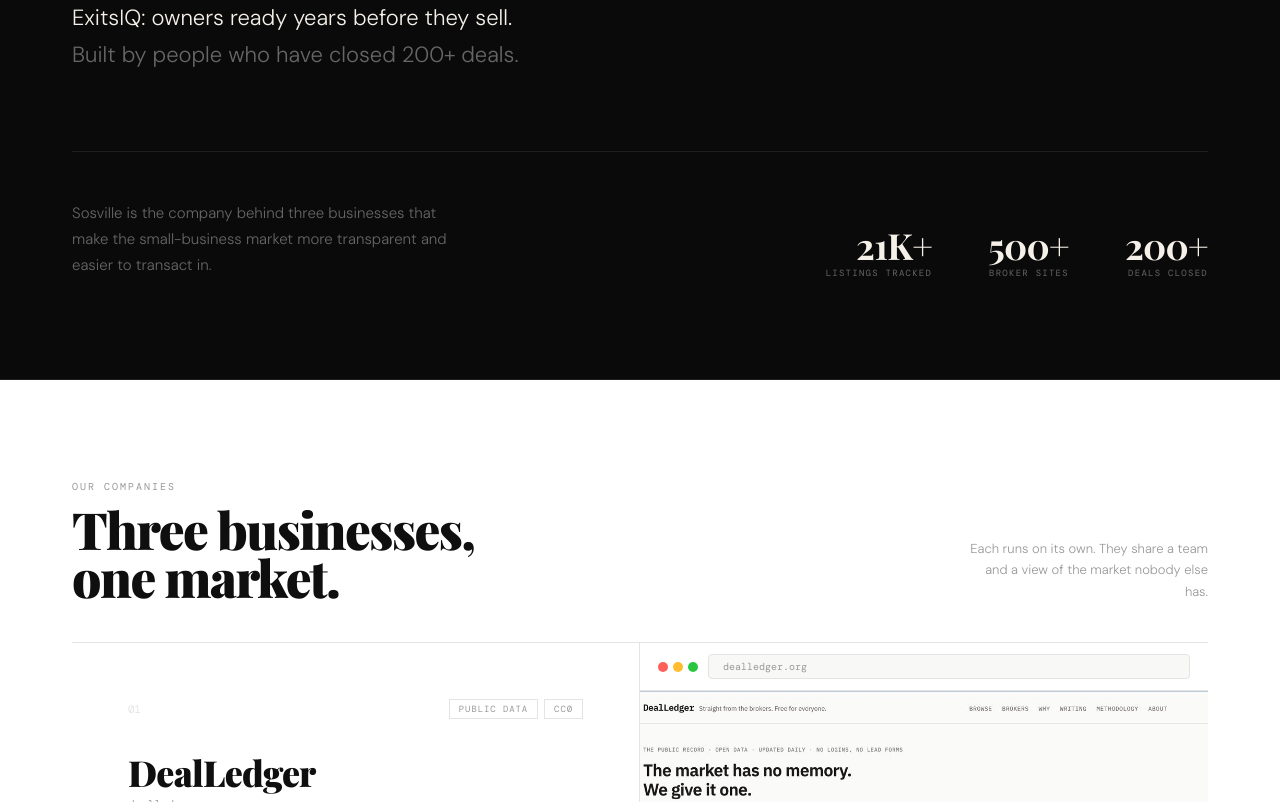
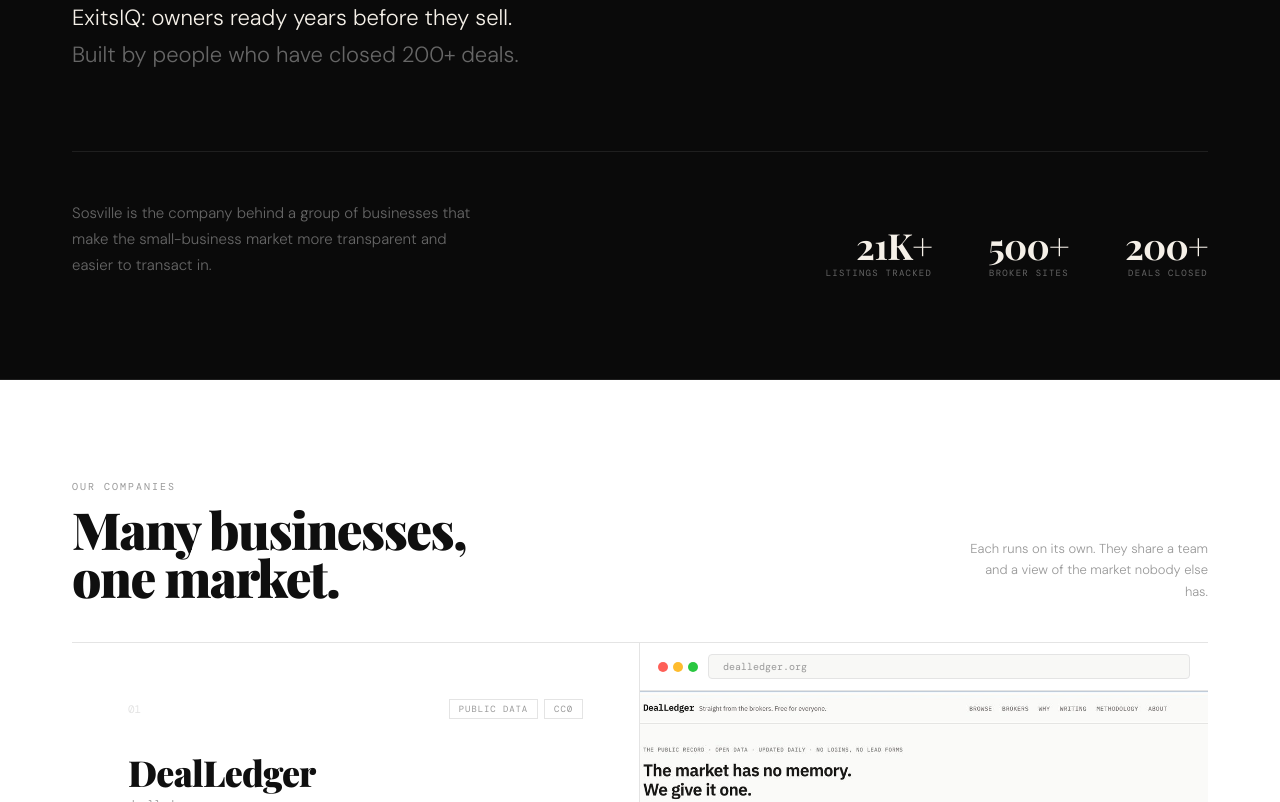
Before and after one commit to jeffsosville/sosville.com, a plain HTML site: page home.html in a window 1280 px wide. Shown: the part 568-1370 px from the top of the page. Drawn offline with nearby package versions, Linux system fonts and the light colour scheme; a web font is replaced by a local one.

Commit message:
Homepage: drop 'three businesses' wording
Co-Authored-By: Claude Opus 5.5 <noreply@anthropic.com>
Claude-Session: https://claude.ai/code/session_01RpgLpqyLX6BqQ1PKcdkkwQ

```diff
--- a/home.html
+++ b/home.html
@@ -270,7 +270,7 @@ footer{padding:28px 72px;display:flex;justify-content:space-between;align-items:
   </div>
 
   <div class="hero-bottom" id="hb">
-    <p class="hero-tagline">Sosville is the company behind three businesses that make the small-business market more transparent and easier to transact in.</p>
+    <p class="hero-tagline">Sosville is the company behind a group of businesses that make the small-business market more transparent and easier to transact in.</p>
     <div class="hero-stats">
       <div class="hs"><div class="hs-n">21K+</div><div class="hs-l">Listings Tracked</div></div>
       <div class="hs"><div class="hs-n">500+</div><div class="hs-l">Broker Sites</div></div>
@@ -284,7 +284,7 @@ footer{padding:28px 72px;display:flex;justify-content:space-between;align-items:
   <div class="sec-head r">
     <div>
       <div class="sec-label">Our Companies</div>
-      <h2>Three businesses,<br>one market.</h2>
+      <h2>Many businesses,<br>one market.</h2>
     </div>
     <div class="sec-note">Each runs on its own. They share a team and a view of the market nobody else has.</div>
   </div>
```
